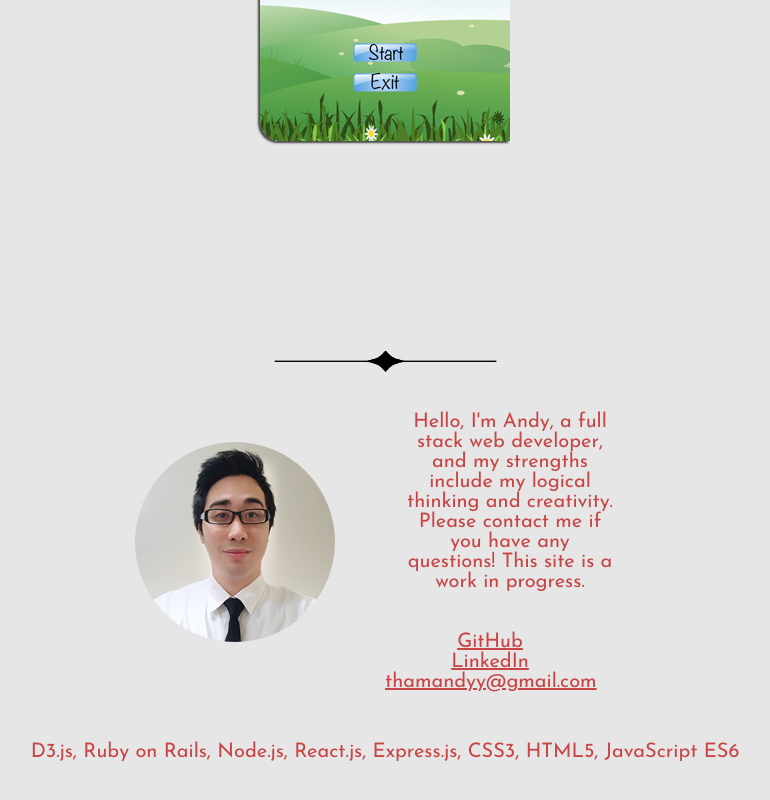
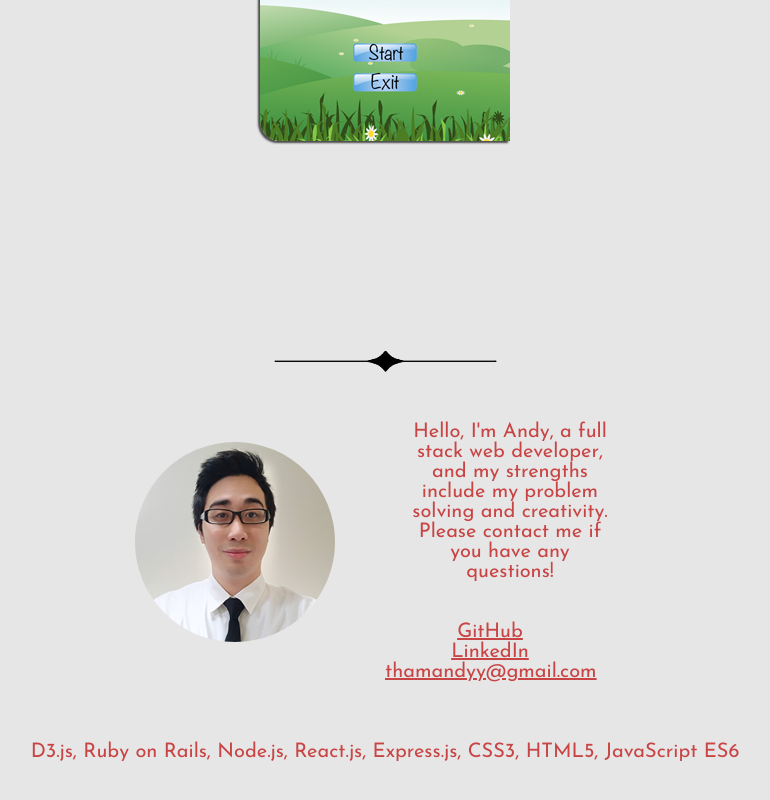
Before and after one commit to andytham/andytham.github.io, a React (Create React App) app: page / in a window 1280 px wide. Shown: the part 2265-3065 px from the top of the page, without its empty margins (255-1025 px from the left). Built offline with nearby package versions, Linux system fonts and the light colour scheme.

Commit message:
Minor changes, warning

```diff
--- a/src/About.jsx
+++ b/src/About.jsx
@@ -6,10 +6,10 @@ class About extends Component {
     return (
       <div className="about-wrapper">
         <div id="about" className="about">
-          <img className="me" src={require("./images/me2.png")} />
+          <img className="me" src={require("./images/me2.png")} alt=""/>
           <div className="info-wrapper">
             <div className="info">
-              Hello, I'm Andy, a full stack web developer, and my strengths include my logical thinking and creativity. Please contact me if you have any questions! This site is a work in progress.
+              Hello, I'm Andy, a full stack web developer, and my strengths include my problem solving and creativity. Please contact me if you have any questions!
             </div>
             <br />
             <div className="links">
```
